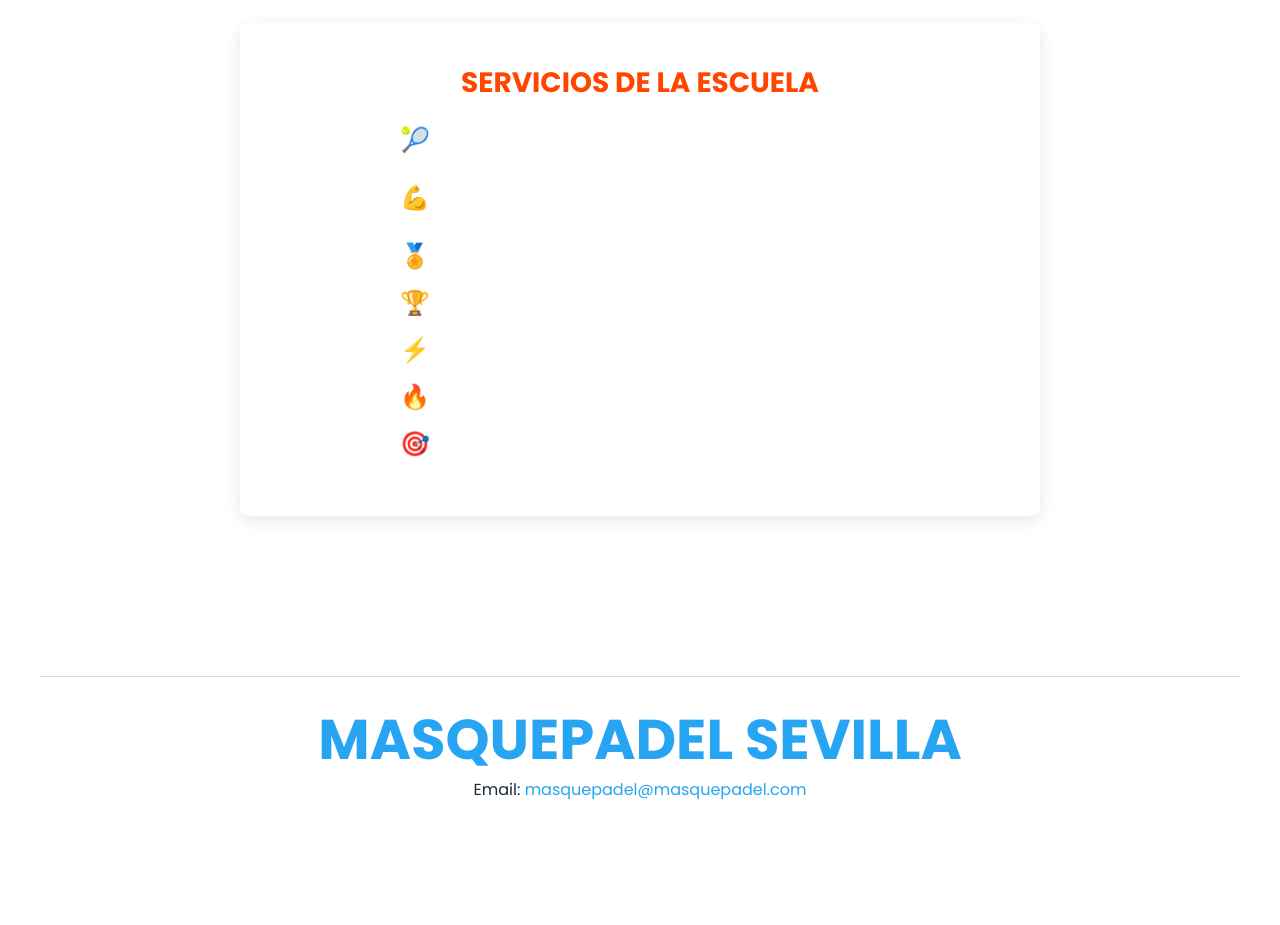
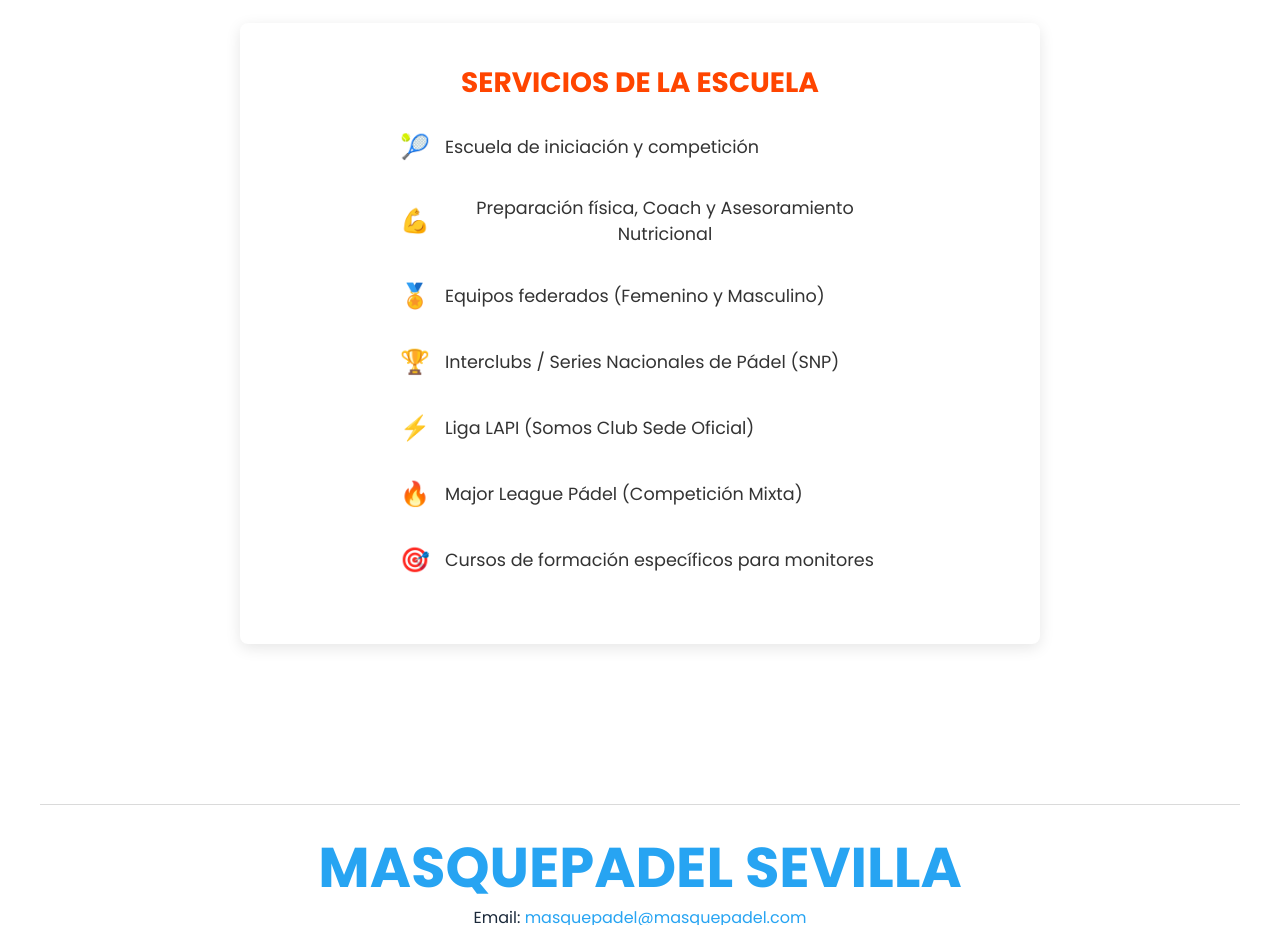
Before and after one commit to AdanGavira/ProyectoWeb_MasquePadel, a plain HTML site: page frontend/pages/tarifas.html in a window 1280 px wide. Shown: the part 1100-2025 px from the top of the page. Before the commit the page ends 1933 px from the top, so only its background shows below. Drawn offline with Linux system fonts and the light colour scheme.

```diff
--- a/frontend/pages/tarifas.html
+++ b/frontend/pages/tarifas.html
@@ -36,10 +36,13 @@
         }
 
         .info-puntos-clases li {
-            margin-bottom: 15px;
-            display: flex; /* Esto es CLAVE para que los iconos no se amontonen */
+            display: flex;
             align-items: center;
-            gap: 15px; /* Espacio fijo entre el icono y el texto */
+            gap: 15px;
+            margin-bottom: 20px;
+            color: #333333; /* ESTO ES LA CLAVE: Hace que el texto sea gris oscuro/casi negro */
+            font-size: 1.1rem;
+            line-height: 1.5;
         }
 
         /* Hacemos los emojis un poquito más grandes */
```
